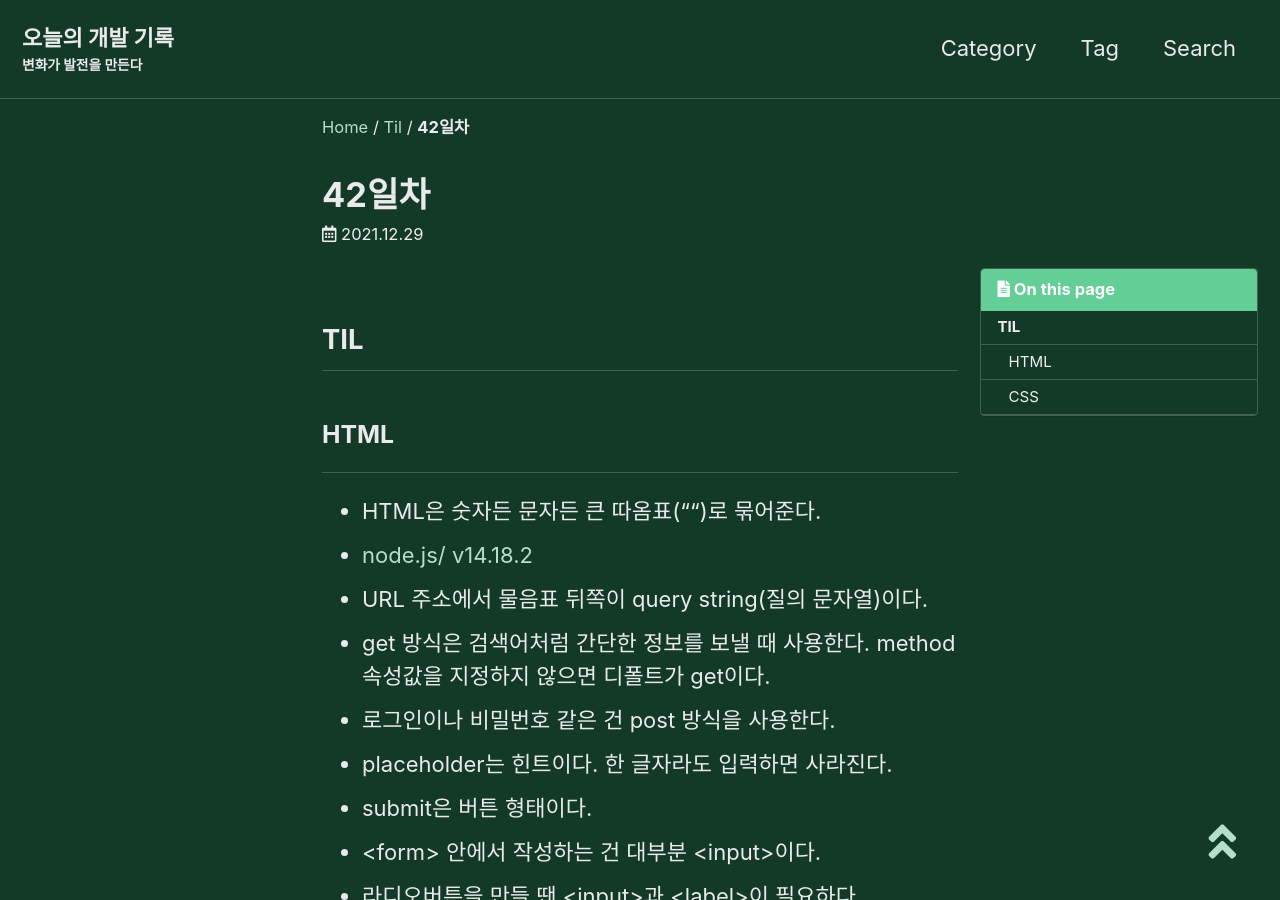
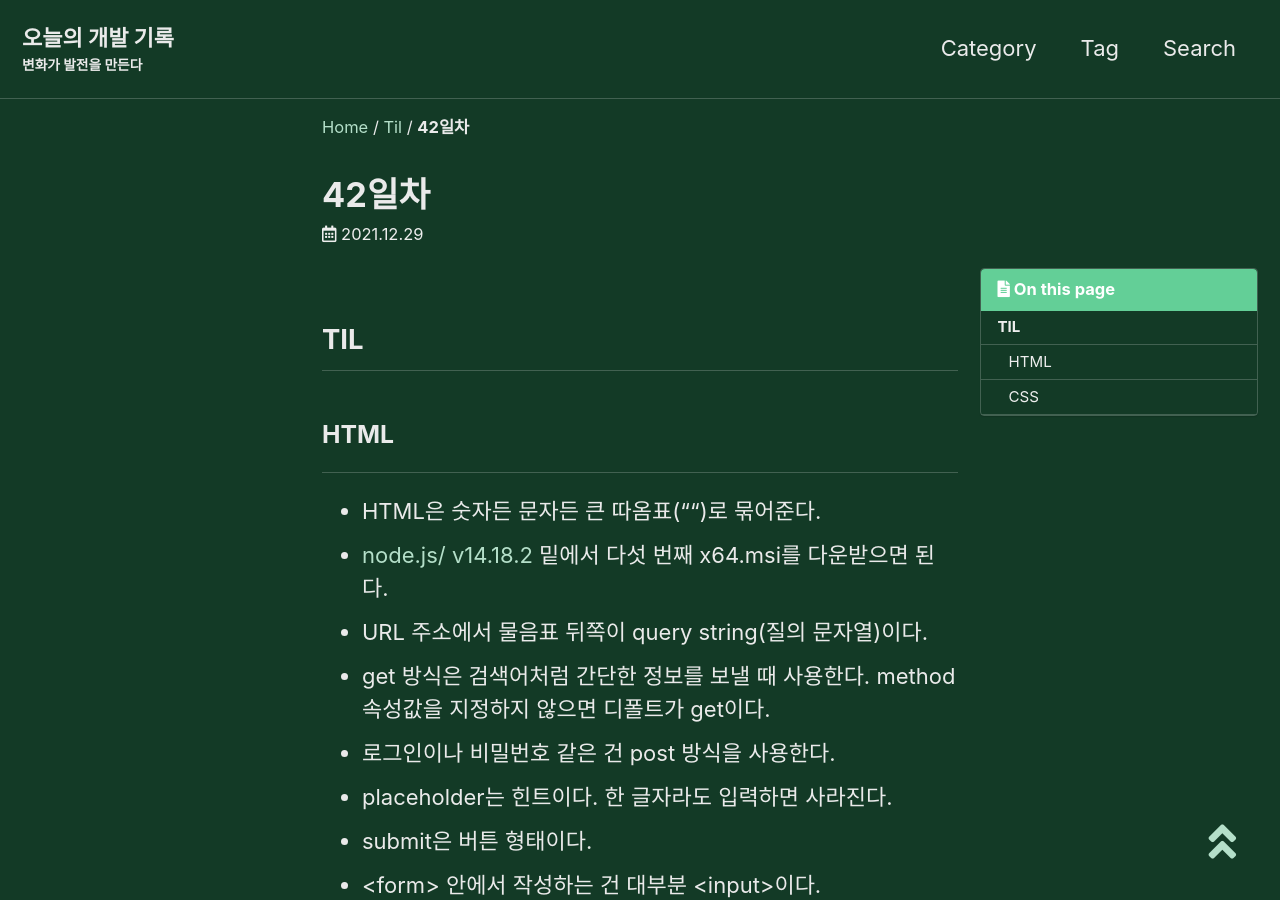
Before and after one commit to YUEUN328/YUEUN328.github.io, a Jekyll site: the page built from _posts/2021-12-29-fortytwo.md, in a window 1280 px wide and 900 px high. Built offline with Jekyll 4.4.1, drawn with Linux system fonts in a browser that asks for light colours; cached includes are drawn as plain includes; comment, search, counter and statistics services are not loaded.

Commit message:
Update 2021-12-29-fortytwo.md

```diff
--- a/_posts/2021-12-29-fortytwo.md
+++ b/_posts/2021-12-29-fortytwo.md
@@ -13,7 +13,7 @@ author_profile: false
 ------
 
 * HTML은 숫자든 문자든 큰 따옴표("")로 묶어준다.
-* [node.js/ v14.18.2](https://nodejs.org/download/release/v14.18.2/)
+* [node.js/ v14.18.2](https://nodejs.org/download/release/v14.18.2/) 밑에서 다섯 번째 x64.msi를 다운받으면 된다.
 * URL 주소에서 물음표 뒤쪽이 query string(질의 문자열)이다.
 * get 방식은 검색어처럼 간단한 정보를 보낼 때 사용한다. method 속성값을 지정하지 않으면 디폴트가 get이다.
 * 로그인이나 비밀번호 같은 건 post 방식을 사용한다.
```
